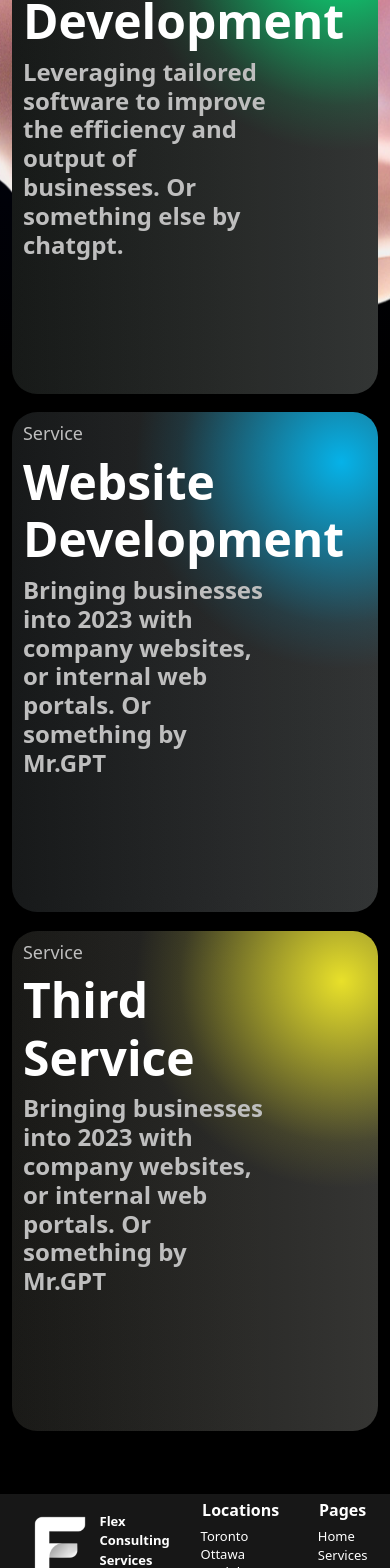
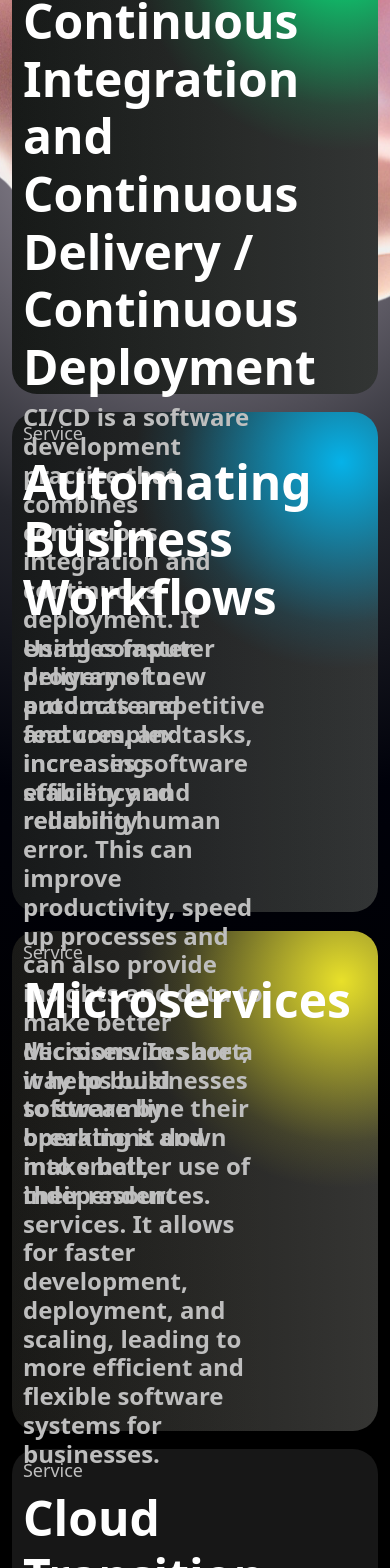
Before and after one commit to Flex-Consulting/Flex-Consulting.github.io, a React (Create React App) app: page /services in a window 390 px wide. Shown: the part 374-1942 px from the top of the page. Built offline with nearby package versions, Linux system fonts and the light colour scheme.

Commit message:
Minor improvements - Services section, footer, homepage css, etc.

```diff
--- a/src/components/Footer.js
+++ b/src/components/Footer.js
@@ -4,11 +4,10 @@ const Locations = {
     "locations": ["Toronto", "Ottawa", "Guelph", "Kitchener", "Hamilton","London"]
 };
 
-const Pages = {
-    "pages": ["Home", "Services", "Our Work", "About"]
-};
+const Pages = {"Home": '/', "Services": '/services', "Our Work": '/our-work', "About": '/about'};
 
 function Footer(){
+    var counter = 0;
     return(
         <div className='container' id="main-footer">
             <div id="media">
@@ -21,7 +20,7 @@ function Footer(){
                 <a className='footer-sec footer-link' href="https://www.linkedin.com/company/flex-consulting-services" target="_blank" rel="noreferrer">
                     <img src="./linkedin-icon-18-256.png" className="linkedin-footer-logo d-inline-block align-top image-space" alt="Flex Consulting Logo"/>
                     <div id="organize-name">
-                        <p className='linkedin-footer-text'>LinkedIn</p>
+                        <a className='linkedin-footer-text'>LinkedIn</a>
                     </div>
                 </a>
             </div>
@@ -37,9 +36,10 @@ function Footer(){
             </div>
             <div className="footer-sub">
                 <h4>Pages</h4>
-                <div>
-                    {Pages["pages"].map(function(object, i){
-                        return <p className="footer-text-items"key={i}>{object}</p>;
+                <div className='page-a-tags'>
+                    {Object.entries(Pages).map(function([key, value]){
+                        counter = counter + 1;
+                        return <a className="footer-text-items" href={value} key={counter}>{key}</a>;
                     })}
                 </div>
             </div>
--- a/src/components/ServiceCard.js
+++ b/src/components/ServiceCard.js
@@ -7,7 +7,10 @@ function WorkCard(props){
                 <div className="service-card-text">
                     <h4 className="service-tag">Service</h4>
                     <h2 className="service-title">{props.service}</h2>
-                    <h3 className="service-desc">{props.desc}</h3>
+                    <h3 className="service-desc-serv-card">{props.desc}</h3>
+                </div>
+                <div>
+                    <img src={props.img} className={`service-card-image ${props.opt}`}></img>
                 </div>
             </div>
         </div>
--- a/src/components/styles/Footer.css
+++ b/src/components/styles/Footer.css
@@ -40,6 +40,8 @@
 }
 .footer-text-items{
     margin: -2%;
+    text-decoration: none !important;
+    color: white;
 }
 
 .footer-sec{
@@ -53,16 +55,30 @@
     text-decoration: none;
 }
 
-.footer-link:hover{
-    color: grey;
-    text-decoration: underline;
-}
-
 .footer-sub{
     /* border: 1px solid red; */
     height: 12rem;
     text-align: left;
 }
+.page-a-tags{
+    display: flex;
+    flex-direction: column;
+    justify-content: left;
+    align-items: left;
+
+
+}
+
+a{
+    color: white;
+    text-decoration: none;
+}
+
+a:hover{
+    color: skyblue;
+    text-decoration: none;
+}
+
 
 
 /* Un-comment to see borders */
--- a/src/components/styles/ServiceCard.css
+++ b/src/components/styles/ServiceCard.css
@@ -9,6 +9,7 @@
     width: 100%;
     height:500px;
     border-radius: 25px;
+    display: flex;
 }
 
 .service-card-text{
@@ -35,6 +36,11 @@
     text-align: left;
 }
 .service-desc{
+    color: white;
+    font-weight: 800;
+}
+
+.service-desc-serv-card{
     color: #BEBEBE;
     font-size: x-large;
     font-weight: 800;
@@ -58,3 +64,25 @@
     background: radial-gradient(circle at 90% 10%, rgba(255, 246, 41, 0.89) 0%, rgba(255, 246, 41, 0.11) 29%, rgba(255, 246, 41, 0.01) 37%),linear-gradient(90deg, #171717 0%, #333333 100%);
     filter: progid:DXImageTransform.Microsoft.gradient(startColorstr="#171717",endColorstr="#333333",GradientType=1);
 }
+
+@media only screen and (max-width: 1000px) {
+    .service-card-image{
+        visibility: hidden;
+    }
+}
+
+.service-card-image{
+    width: 80%;
+    margin-top: 5%;
+    margin-left: 40%;
+    /* position:absolute; */
+    /* margin-top: 0%;
+    margin-left: 65%; */
+}
+
+.globe{
+    margin-top: 30%;
+    margin-left: 80%;
+    /* margin-left: 69%;
+    width: 80%; */
+}
--- a/src/pages/Homepage.js
+++ b/src/pages/Homepage.js
@@ -10,16 +10,16 @@ import {
 
 const ServiceInfo = {
     "services": [
-        {"name": "Service", "brief-desc": "Premium Websites", "link-text": "Click here to see more", "link-dest": "https://i.insider.com/602ee9d81a89f20019a377c6?width=1136&format=jpeg"},
-        {"name": "Service", "brief-desc": "Tailored Software", "link-text": "Click here to see more", "link-dest": "https://i.insider.com/602ee9d81a89f20019a377c6?width=1136&format=jpeg"},
-        {"name": "Service", "brief-desc": "Cloud Migration", "link-text": "Click here to see more", "link-dest": "https://i.insider.com/602ee9d81a89f20019a377c6?width=1136&format=jpeg"}
+        {"name": "Service", "brief-desc": "Premium Websites", "link-text": "Click here to see more", "link-dest": "/services"},
+        {"name": "Service", "brief-desc": "Tailored Software", "link-text": "Click here to see more", "link-dest": "/services"},
+        {"name": "Service", "brief-desc": "Cloud Migration", "link-text": "Click here to see more", "link-dest": "/services"}
       ]
 };
 
 const ClientInfo = {
   "services": [
-      {"name": "GBADs Informatics", "brief-desc": "“The dashboard's were exactly how I wanted them!”", "link-text": "Click here to see more", "link-dest": "https://i.insider.com/602ee9d81a89f20019a377c6?width=1136&format=jpeg"},
-      {"name": "Going Ductless Ltd.", "brief-desc": "“The website was perfect and delivered on time.”", "link-text": "Click here to see more", "link-dest": "https://i.insider.com/602ee9d81a89f20019a377c6?width=1136&format=jpeg"},
+      {"name": "GBADs Informatics", "brief-desc": "“The dashboard's were exactly how I wanted them!”", "link-text": "Click here to see more", "link-dest": "/services"},
+      {"name": "Going Ductless Ltd.", "brief-desc": "“The website was perfect and delivered on time.”", "link-text": "Click here to see more", "link-dest": "/services"},
     ]
 };
 
--- a/src/pages/Services.js
+++ b/src/pages/Services.js
@@ -3,19 +3,46 @@ import ServiceCard from "../components/ServiceCard";
 
 const services = [
     {
-        "header": "Software Development",
-        "desc": "Leveraging tailored software to improve the efficiency and output of businesses. Or something else by chatgpt.",
-        "colour": "#FFFFFF"
+        "header": "CI/CD - Continuous Integration and Continuous Delivery / Continuous Deployment",
+        "desc": "CI/CD is a software development practice that combines continuous integration and continuous deployment. It enables faster delivery of new products and features, and increases software stability and reliability.",
+        "colour": "#FFFFFF",
+        "img": "https://i.imgur.com/uvgF5ml.png",
+        "optClasses": ''
+    },
+    {
+        "header": "Automating Business Workflows",
+        "desc": "Using computer programs to automate repetitive and complex tasks, increasing efficiency and reducing human error. This can improve productivity, speed up processes and can also provide insights and data to make better decisions. In short, it helps businesses to streamline their operations and make better use of their resources.",
+        "colour": "#FFFFFF",
+        "img": "https://i.imgur.com/8VzvkAC.png",
+        "optClasses": 'globe'
+    },
+    {
+        "header": "Microservices",
+        "desc": "Microservices are a way to build software by breaking it down into small, independent services. It allows for faster development, deployment, and scaling, leading to more efficient and flexible software systems for businesses.",
+        "colour": "#FFFFFF",
+        "img": "https://i.imgur.com/8VzvkAC.png",
+        "optClasses": 'globe'
+    },
+    {
+        "header": "Cloud Transition Services",
+        "desc": "Moving data, apps and operations to a cloud-based infrastructure for improved scalability, reliability and cost-efficiency. It can be achieved through different methods like re-hosting, re-platforming, re-architecting, re-purchasing and refactoring.",
+        "colour": "#FFFFFF",
+        "img": "https://i.imgur.com/8VzvkAC.png",
+        "optClasses": 'globe'
     },
     {
         "header": "Website Development",
-        "desc": "Bringing businesses into 2023 with company websites, or internal web portals. Or something by Mr.GPT",
-        "colour": "#FFFFFF"
+        "desc": "Creating and maintaining a website for a business. It includes design, building, features, functionality, responsive design, e-commerce integration, SEO and ongoing maintenance and updates.",
+        "colour": "#FFFFFF",
+        "img": "https://i.imgur.com/8VzvkAC.png",
+        "optClasses": 'globe'
     },
     {
         "header": "Third Service",
         "desc": "Bringing businesses into 2023 with company websites, or internal web portals. Or something by Mr.GPT",
-        "colour": "#FFFFFF"
+        "colour": "#FFFFFF",
+        "img": "https://i.imgur.com/8VzvkAC.png",
+        "optClasses": 'globe'
     }
 ]
 
@@ -26,9 +53,12 @@ function Services(){
                 <div className="center" style={{marginBottom: `-100%`}}>
                     <h1 className="landing-title animate__animated animate__fadeInUp">Services</h1>
                     <div style={{marginTop: `15%`, width: `100%`}}>
-                        <ServiceCard service={services[0].header} desc={services[0].desc} number={1}/>
-                        <ServiceCard service={services[1].header} desc={services[1].desc} number={2}/>
-                        <ServiceCard service={services[2].header} desc={services[2].desc} number={3}/>
+                        <ServiceCard service={services[0].header} desc={services[0].desc} number={1} img={services[0].img} opt={services[0].optClasses}/>
+                        <ServiceCard service={services[1].header} desc={services[1].desc} number={2} img={services[1].img} opt={services[1].optClasses}/>
+                        <ServiceCard service={services[2].header} desc={services[2].desc} number={3} img={services[2].img} opt={services[2].optClasses}/>
+                        <ServiceCard service={services[3].header} desc={services[3].desc} number={4} img={services[3].img} opt={services[3].optClasses}/>
+                        <ServiceCard service={services[4].header} desc={services[4].desc} number={5} img={services[4].img} opt={services[4].optClasses}/>
+                        <ServiceCard service={services[5].header} desc={services[5].desc} number={6} img={services[5].img} opt={services[5].optClasses}/>
                     </div>
                 </div>
             </section>
```
